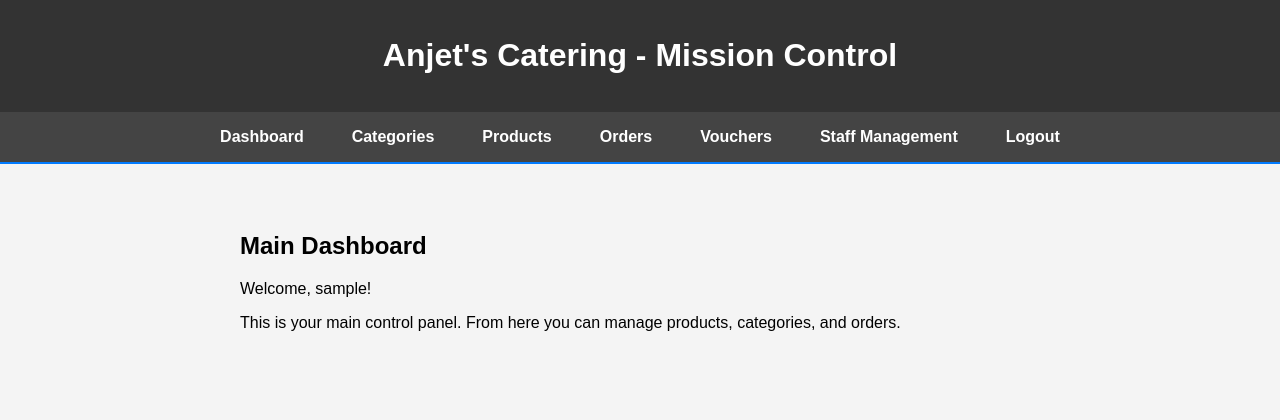
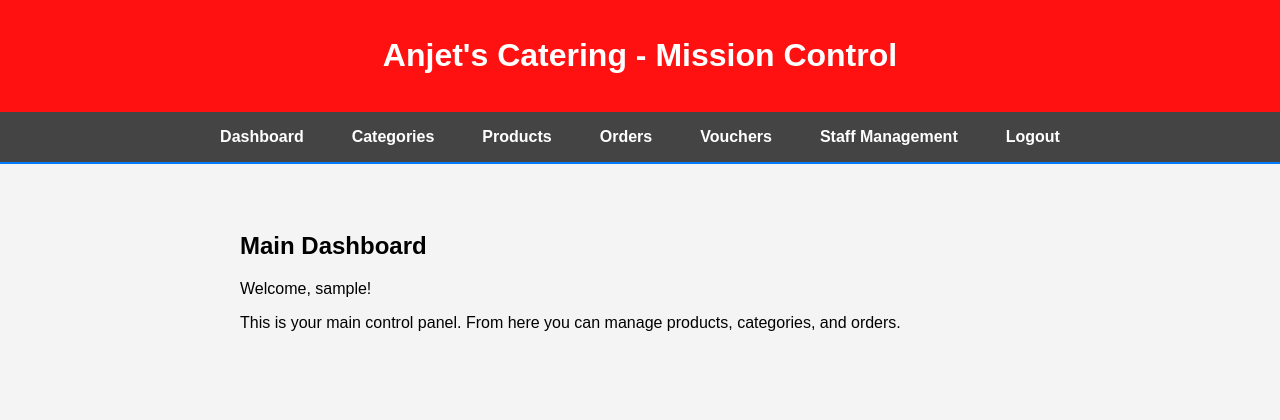
Before and after one commit to oks328/anjets-catering-pos, a Flask app: page /admin/dashboard in a window 1280 px wide. Shown: the top 420 px of the page. Run offline with Flask 3, Linux system fonts and the light colour scheme; the visitor is signed in with stand-in values (Sample User, id 1).

Commit message:
color red header

```diff
--- a/app/static/css/admin_style.css
+++ b/app/static/css/admin_style.css
@@ -7,7 +7,7 @@ body {
 }
 
 header {
-  background-color: #333;
+  background-color: #ff1111;
   color: white;
   padding: 1rem;
   text-align: center;
```
